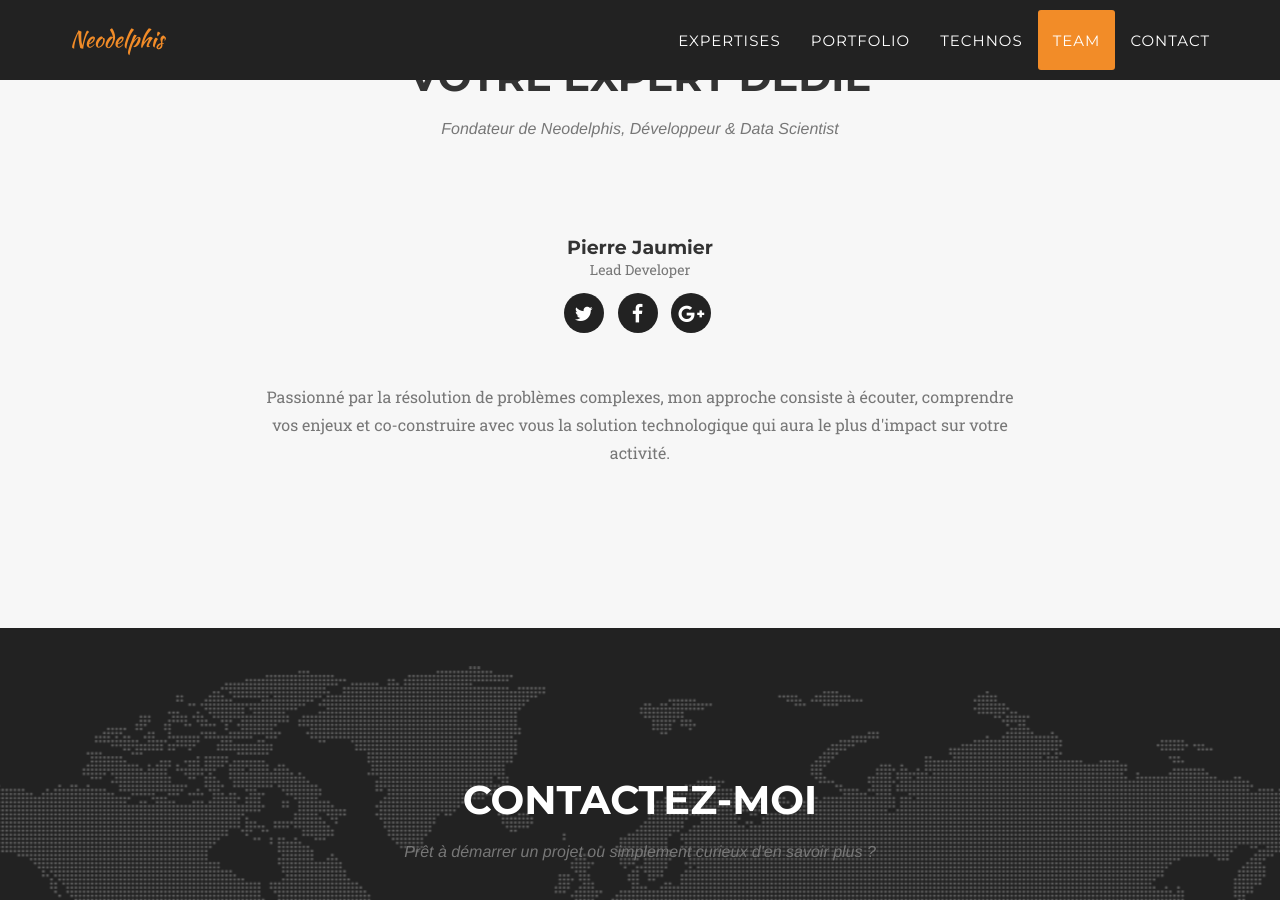
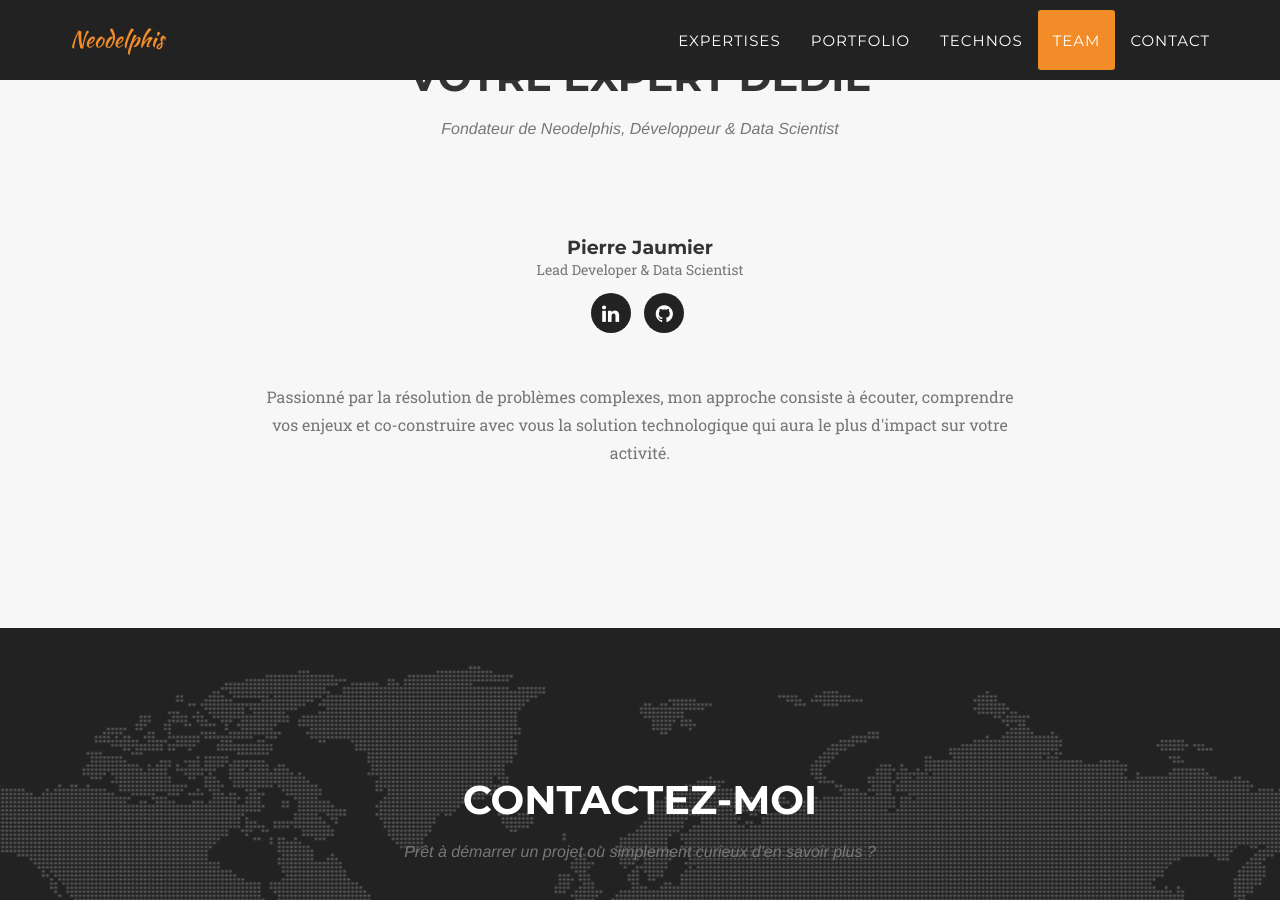
Before and after one commit to neodelphis/website, a Jekyll site: the page built from index.html, in a window 1280 px wide and 900 px high, scrolled down 4457 px. Built offline with Jekyll 4.4.1, drawn with Linux system fonts in a browser that asks for light colours; some web fonts are replaced; some of the changed lines change nothing that is shown.

Commit message:
Réseaux sociaux

```diff
--- a/_config.yml
+++ b/_config.yml
@@ -11,22 +11,12 @@ description: "Faisons de l'IA votre meilleur atout concurrentiel."
 people:
 - name: Pierre Jaumier
   pic: 1
-  position: Data Scientist
+  position: Lead Developer & Data Scientist
   social:
     - title: linkedin
       url: https://www.linkedin.com/in/pierre-jaumier-646785177/
     - title: github
       url: https://github.com/neodelphis
-
-  pic: 3
-  position: Lead Developer
-  social:
-    - title: twitter
-      url: #
-    - title: facebook
-      url: #
-    - title: google-plus
-      url: #
 
 # Social networks usernames (many more available: google-plus, flickr, dribbble, pinterest, instagram, tumblr, linkedin, etc.)
 social:
```
